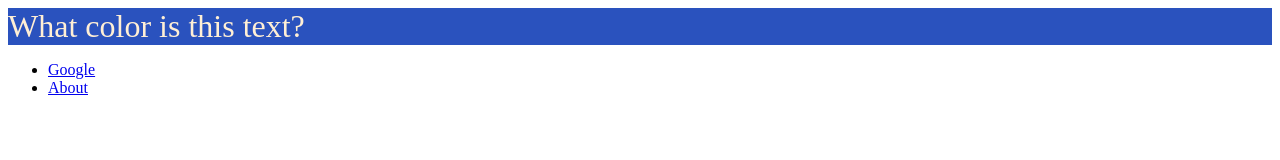
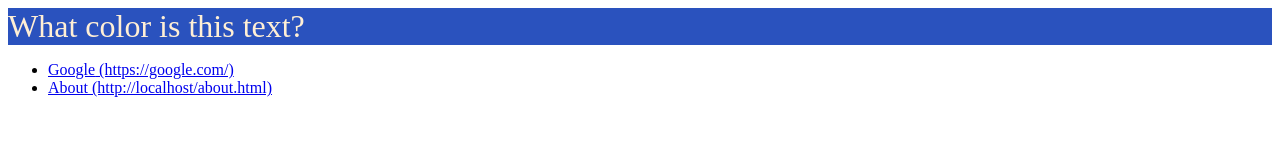
Before and after one commit to ga-dc/diy_plugin, a plain HTML site: page index.html in a window 1280 px wide. Drawn offline with nearby package versions, Linux system fonts and the light colour scheme.

Commit message:
Add $#showLinkLocation

```diff
--- a/index.html
+++ b/index.html
@@ -12,6 +12,8 @@
             backgroundColor: "#2A52BE"
           }
         );
+
+        $( "a" ).showLinkLocation();
       });
     </script>
 
--- a/js/jquery.show_link_location.js
+++ b/js/jquery.show_link_location.js
@@ -10,6 +10,14 @@
   // Your library code goes here
   // You can now reference the window, document, and jQuery objects in a local scope
   //   Using the variables you defined above.
+  $.fn.showLinkLocation = function() {
 
+    this.filter( "a" ).append(function() {
+        return " (" + this.href + ")";
+    });
+
+    return this;
+
+  };
 
 }(window, document, window.jQuery)); // The global window, document, and jQuery objects are passed into the anonymous function
```
